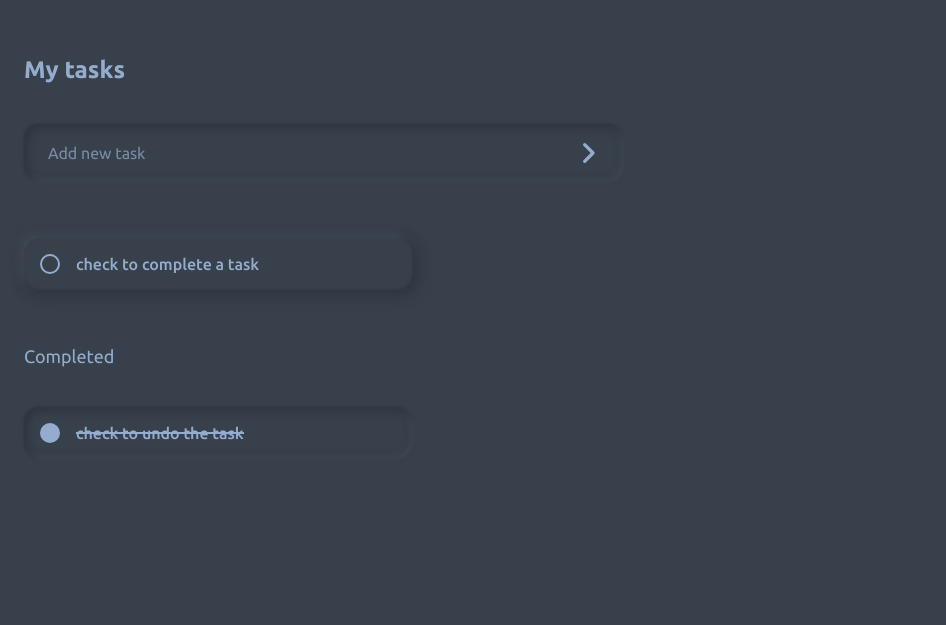
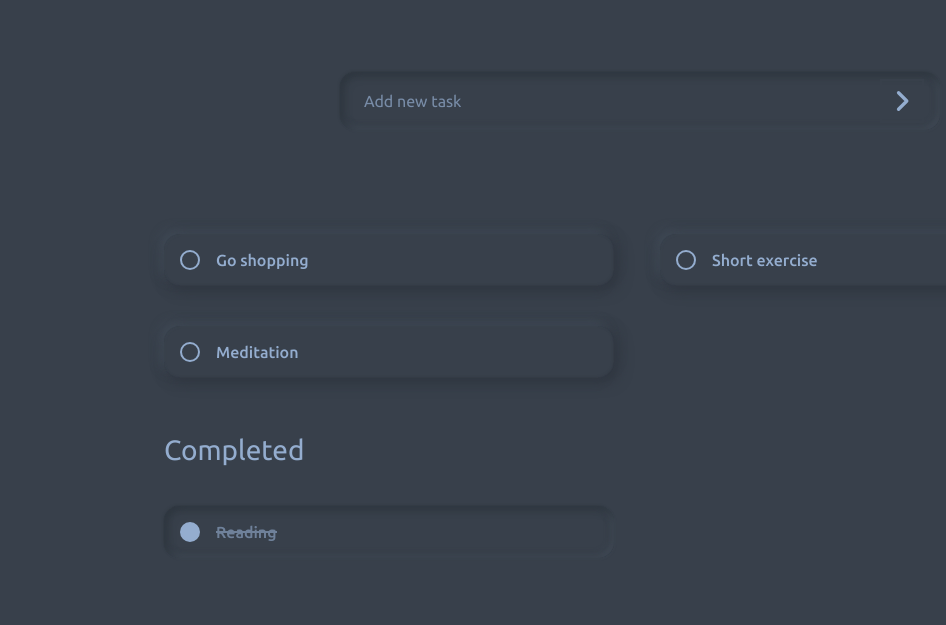
Before and after one commit to nestorrig/technical-test, a plain HTML site: page index.html in a window 1280 px wide. Shown: the whole page, without its empty margins (0-946 px from the left). Drawn offline with Linux system fonts and the light colour scheme.

Commit message:
Add: responsive styles

```diff
--- a/index.html
+++ b/index.html
@@ -42,7 +42,23 @@
                     <label class="tasks__item__label" for="Task1">
                     </label>
                     <span class="tasks__item__text">
-                        check to complete a task
+                        Go shopping
+                    </span>
+                </div>
+                <div class="tasks__item">
+                    <input class="tasks__item__checkbox" type="checkbox" id="Task2">
+                    <label class="tasks__item__label" for="Task2">
+                    </label>
+                    <span class="tasks__item__text">
+                        Short exercise
+                    </span>
+                </div>
+                <div class="tasks__item">
+                    <input class="tasks__item__checkbox" type="checkbox" id="Task3">
+                    <label class="tasks__item__label" for="Task3">
+                    </label>
+                    <span class="tasks__item__text">
+                        Meditation
                     </span>
                 </div>
             </div>
@@ -58,7 +74,7 @@
                     <label class="tasks__item__label" for="Task0">
                     </label>
                     <span class="tasks__item__text">
-                        check to undo the task
+                        Reading
                     </span>
                 </div>
             </div>
--- a/src/styles/style.css
+++ b/src/styles/style.css
@@ -10,12 +10,16 @@ body {
     font-family: 'Ubuntu', sans-serif;
     background-color: var(--primary);
     color: var(--secondary);
-
 }
 
 .section {
     padding-inline: 24px;
     padding-block-start: 56px;
+    margin-inline: auto;
+    max-width: 1000px;
+}
+.section--tasksCompleted {
+    padding-block-end: 64px;
 }
 .title {
     font-size: 2.4rem;
@@ -23,22 +27,21 @@ body {
     margin-block-end: 40px;
 }
 .subtitle {
+    max-width: 450px;
+    margin-inline: auto;
+    margin-block-end: 40px;
     font-size: 1.8rem;
     font-weight: 400;
-    margin-block-end: 40px;
 }
 
 /* formulario */
-
 .form__container {
     max-width: 600px;
-    /* padding-inline-start: 40px; */
-
+    margin-inline: auto;
     padding-inline-end: 16px;
     display: flex;
     align-items: center;
     justify-content: space-between;
-
 
     border-radius: 16px;
     background: #38404B;
@@ -65,27 +68,32 @@ body {
     color: var(--secondary);
     opacity: .7;
 }
-
 .form__button {
-    width: 40px;
-    height: 40px;
+    width: 44px;
+    height: 44px;
     cursor: pointer;
+    outline: none;
     transition: all .3s;
+    border: 2px solid var(--primary);
+}
+.form__button:focus {
+    border-radius: 50%;
+    border-color: var(--secondary);
 }
 .form__button:active {
     transform: scale(.9);
 }
 
-
 /* tasks */
-
 .tasks__box {
-    /* background-color: gray; */
     display: grid;
-    grid-template-columns: repeat(auto-fill, minmax(300px, 1fr));
-    gap: 32px;
+    grid-template-columns: repeat(auto-fit, minmax(300px, 1fr));
+    justify-items: center;
+    gap: 40px;
 }
 .tasks__item {
+    width: 100%;
+    max-width: 450px;
     display: flex;
     align-items: center;
     gap: 16px;
@@ -133,11 +141,15 @@ body {
 .tasks__item__checkbox:checked ~ .tasks__item__text::after  {
     transform: scaleX(100%);
 }
+.tasks__item__checkbox:checked ~ .tasks__item__text {
+    opacity: .6;
+}
 .tasks__item__text {
     position: relative;
     font-size: 1.6rem;
     font-weight: 500;
     transition: all .3s;
+    display: block;
 }
 .tasks__item__text::after {
     transition: all .3s;
@@ -152,4 +164,20 @@ body {
     transform-origin: left;
 }
 
-/* completed tasks */
+@media screen and (min-width: 700px) {
+    .section--addTask {
+        padding-block-start: 72px;
+        padding-block-end: 48px;
+    }
+    .title {
+        display: none;
+    }
+    .subtitle {
+        max-width: none;
+        font-size: 2.8rem;
+    }
+    .tasks__box {
+        grid-template-columns: repeat(auto-fill, minmax(300px, 1fr));
+        justify-items: start;
+    }
+}
```
